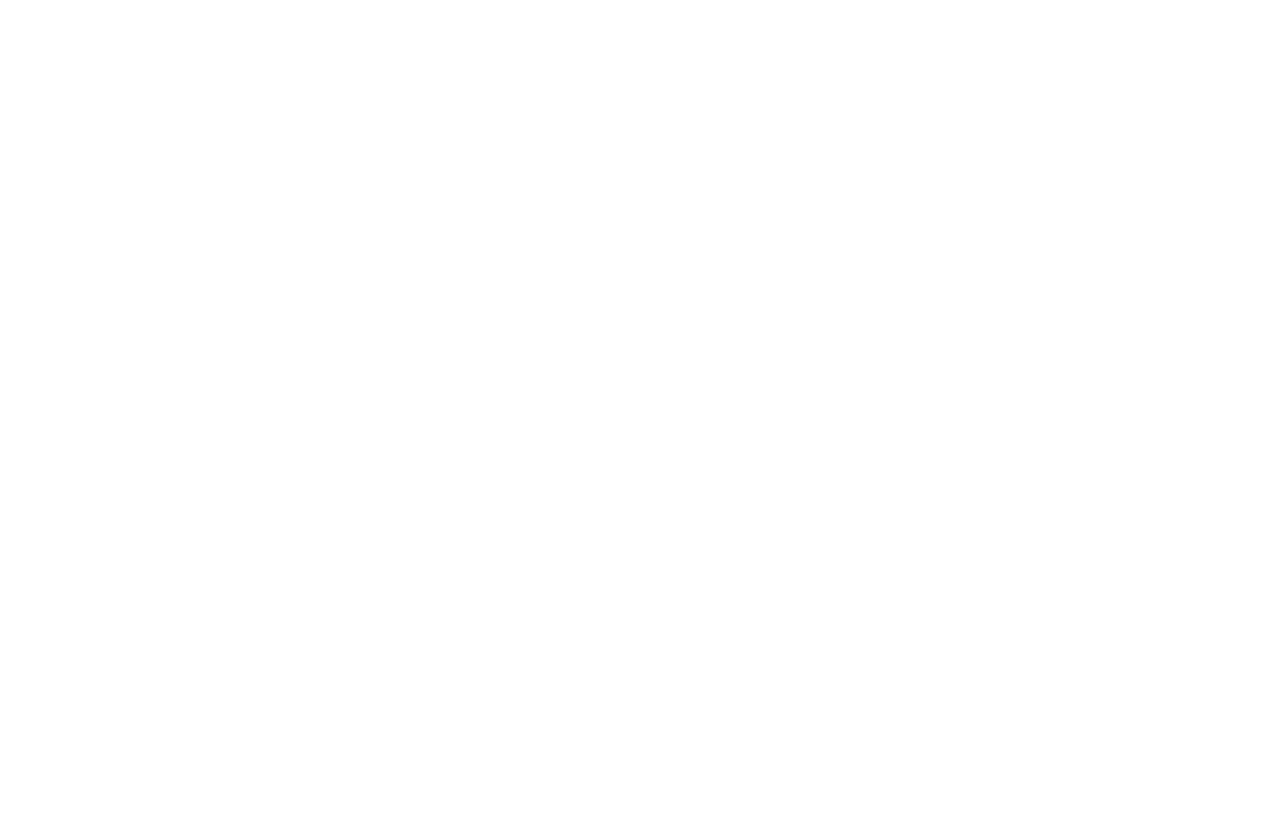
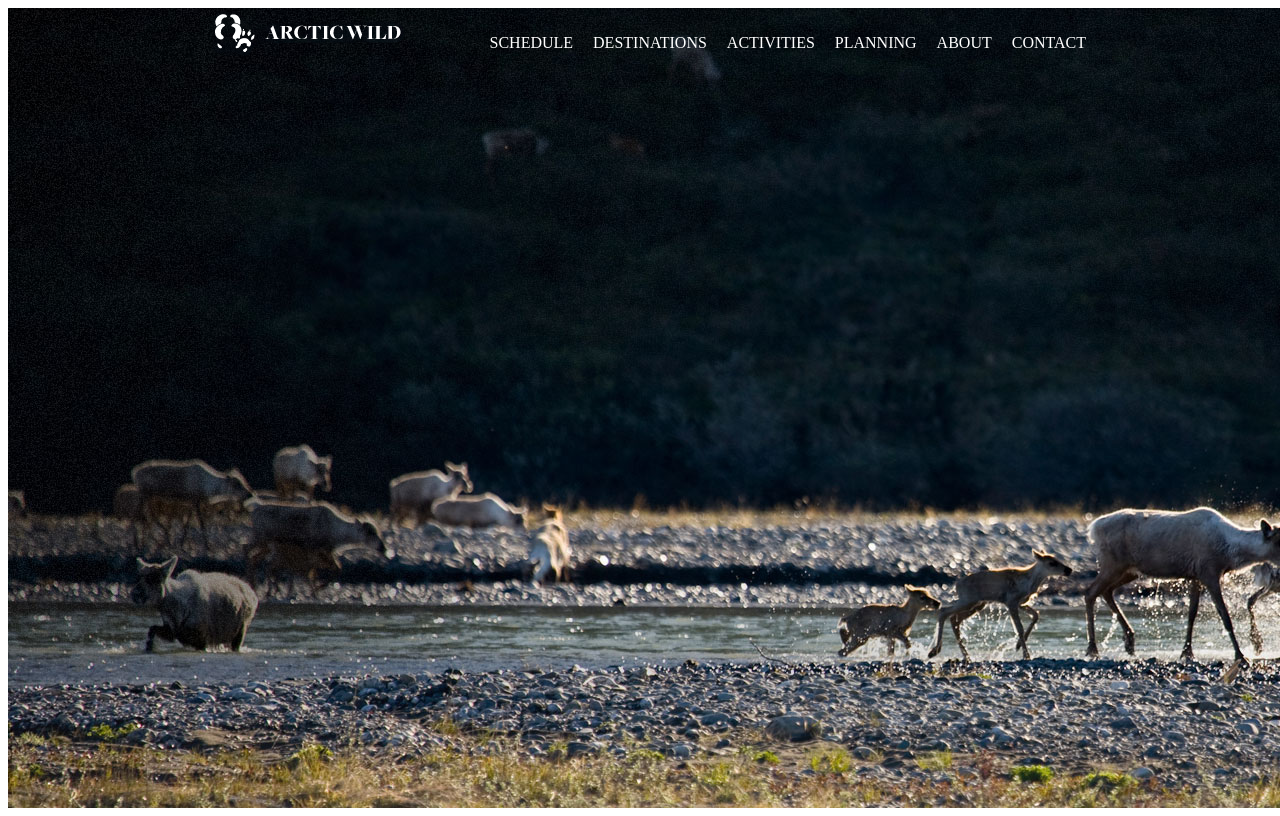
Before and after one commit to GarrettLeePrice/CSS-Arctic-Wild, a plain HTML site: page index.html in a window 1280 px wide. Drawn offline with Linux system fonts and the light colour scheme.

Commit message:
start layout of section 1 and top navbar

```diff
--- a/index.html
+++ b/index.html
@@ -6,8 +6,23 @@
     <title>Arctic Wild | Alaska Adventure Trips and Wilderness Tours **CLONE**</title>
   </head>
   <body>
-    <div class="container">
+    <div class="section1">
+      <div class="nav1">
+        <div class="nav-logo">
+          <img src="img/logo.png" alt="Arctic Wild logo">
+        </div>
+        <div class="nav1-controls">
+          <ul>
+            <li>SCHEDULE</li>
+            <li>DESTINATIONS</li>
+            <li>ACTIVITIES</li>
+            <li>PLANNING</li>
+            <li>ABOUT</li>
+            <li>CONTACT</li>
+          </ul>
+        </div>
 
+      </div>
 
 
 
--- a/scss/layout/_containers.scss
+++ b/scss/layout/_containers.scss
@@ -0,0 +1,9 @@
+.section1 {
+  height:100vh;
+  width: 100vw;
+
+  background-image: url("../img/bckgrnd1.jpg");
+  display: flex;
+  justify-content: space-between;
+  background-repeat: no-repeat;
+}
--- a/scss/layout/_header.scss
+++ b/scss/layout/_header.scss
@@ -0,0 +1,23 @@
+.nav1 {
+  display: flex;
+  width: 70vw;
+  height: 50px;
+  justify-content: space-between;
+  margin: 0 auto;
+
+
+
+}
+
+.nav1-controls {
+  display: flex;
+  ul {
+    list-style-type: none;
+    display: flex;
+
+  }
+  li {
+    color: white;
+    padding: 10px;
+  }
+}
```
Also changed, not shown: css/application.css, img/bckgrnd1.jpg (added), img/logo.png (added), 2 other files.
